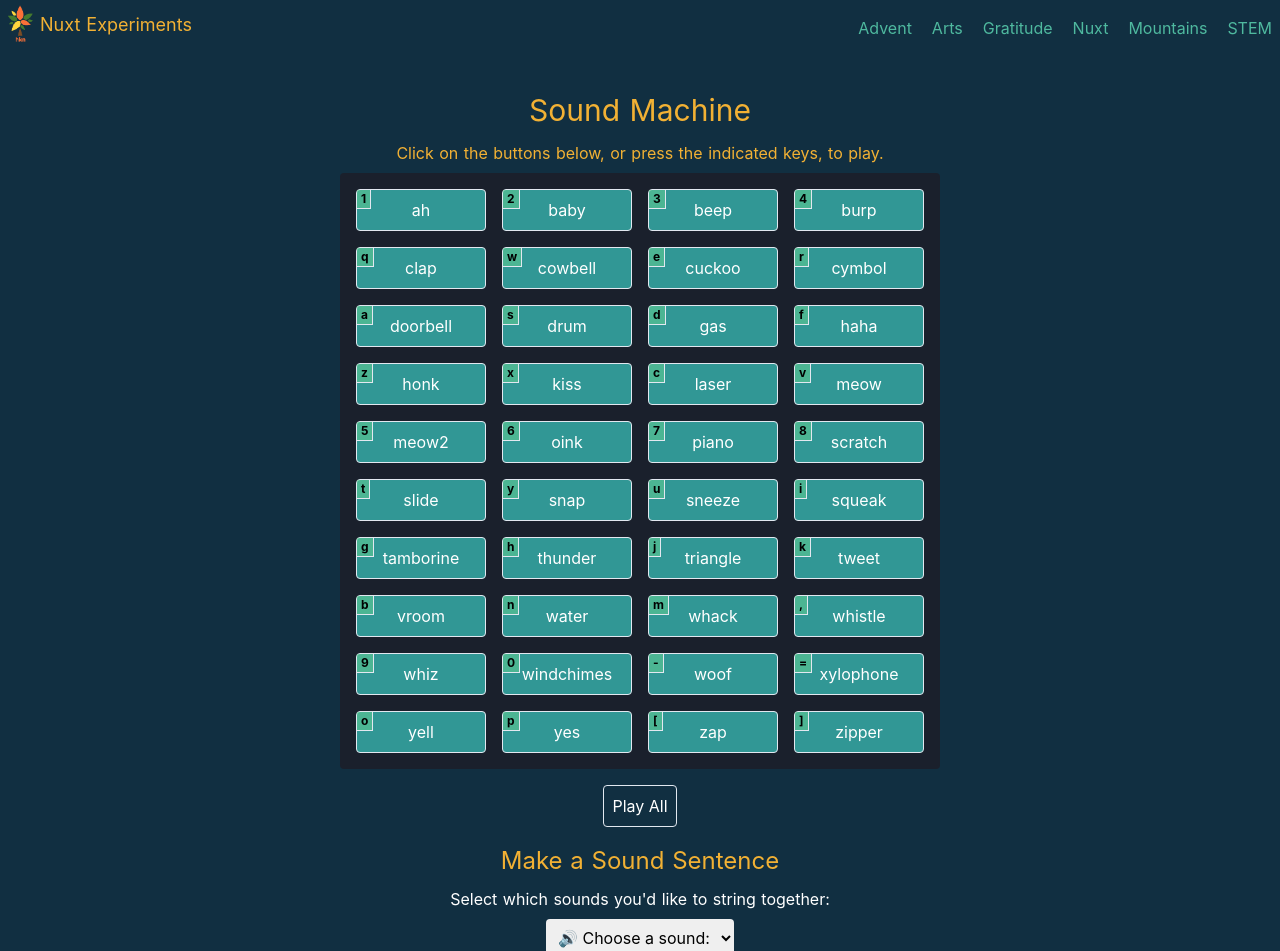
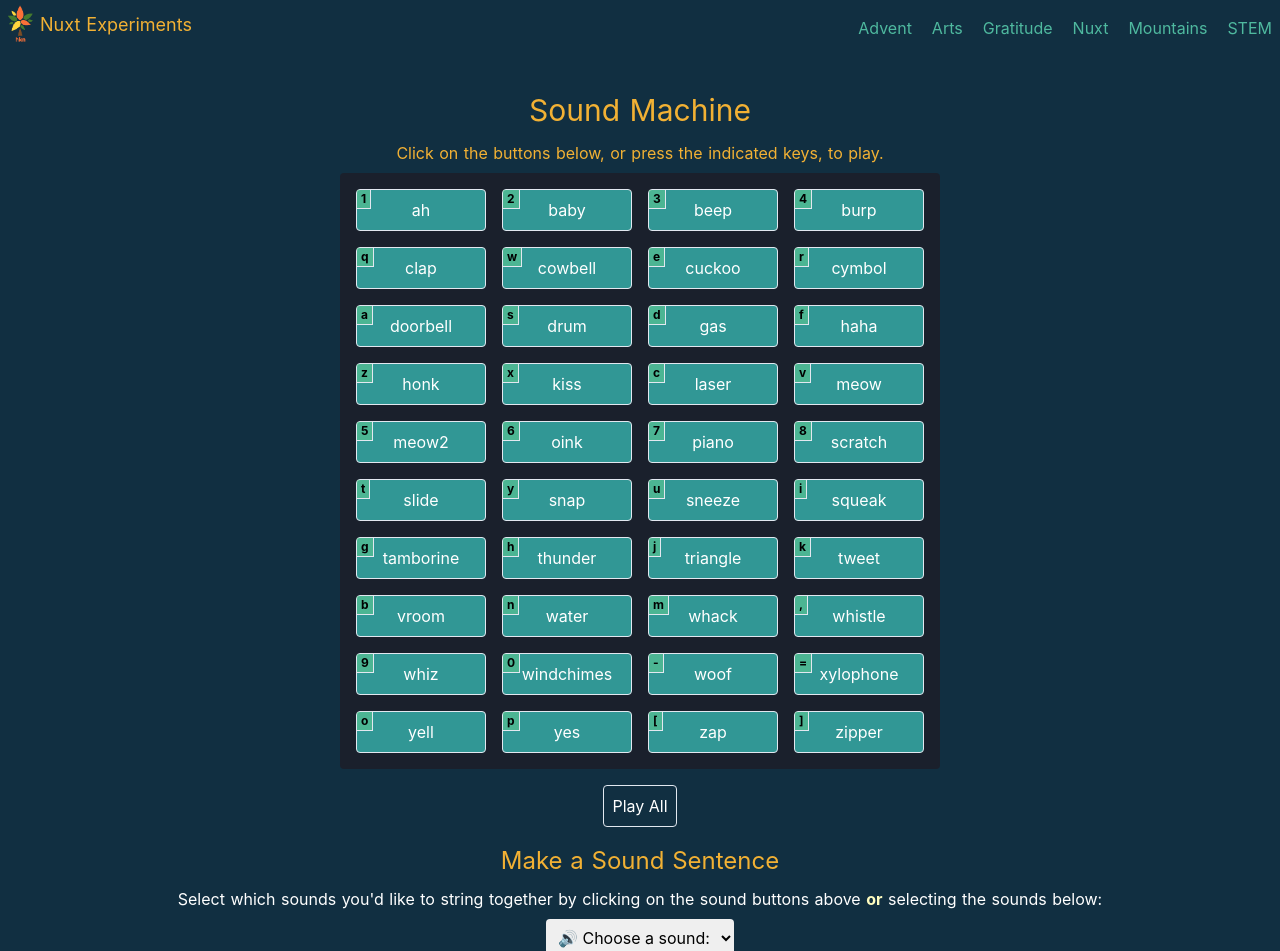
Before and after one commit to ethyl2/nuxt-experiment, a Nuxt app: page /sound-machine in a window 1280 px wide. Shown: the top 951 px of the page. Built offline with nearby package versions, Linux system fonts and the light colour scheme.

Commit message:
Feat: Now plays sounds when options are selected

```diff
--- a/pages/sound-machine.vue
+++ b/pages/sound-machine.vue
@@ -18,7 +18,7 @@
             : 'bg-teal-600 hover:bg-teal-800'
         "
         type="button"
-        @click="play(sound)"
+        @click="handleClick(sound)"
       >
         {{ sound.name }}
         <span
@@ -40,7 +40,10 @@
     <section class="mb-8">
       <h2 class="text-xl pb-2 md:text-2xl">Make a Sound Sentence</h2>
       <p class="text-sm md:text-base">
-        Select which sounds you'd like to string together:
+        Select which sounds you'd like to string together by clicking on the
+        sound buttons above
+        <span class="text-yellow-200 font-bold">or</span> selecting the sounds
+        below:
       </p>
       <select
         v-model="selectedSound"
@@ -150,6 +153,7 @@ export default {
   watch: {
     selectedSound(val) {
       this.soundSentence.push(val)
+      this.play(val)
     },
   },
   mounted() {
@@ -160,10 +164,15 @@ export default {
     window.removeEventListener('keypress', this.handleKeyPress)
   },
   methods: {
+    handleClick(sound) {
+      this.soundSentence.push(sound)
+      this.play(sound)
+    },
     handleKeyPress(e) {
       const desiredSound = this.orderedSounds.filter(
         (sound) => sound.press === e.key
       )[0]
+      this.soundSentence.push(desiredSound)
       this.play(desiredSound)
     },
     play(sound) {
```
